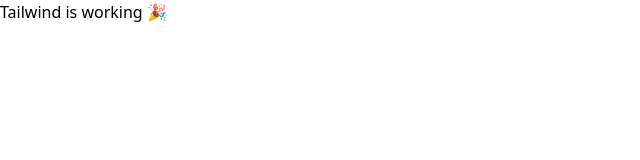
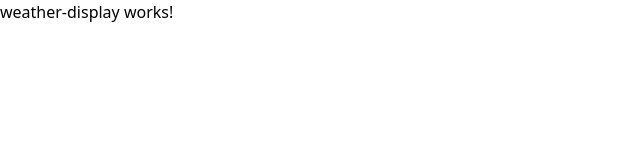
Before and after one commit to Bel-94/Skycast-rx-dashboard, an Angular app: page / in a window 1280 px wide. Shown: the top 160 px of the page, without its empty margins (0-640 px from the left). Built offline with nearby package versions, Linux system fonts and the light colour scheme.

Commit message:
feat: Make WeatherDisplay my main screen

```diff
--- a/src/app/app.html
+++ b/src/app/app.html
@@ -1,3 +1 @@
-<h1 class="text-3xl font-bold underline">
-  Tailwind is working 🎉
-</h1>
+<app-weather-display />
--- a/src/app/app.ts
+++ b/src/app/app.ts
@@ -1,9 +1,10 @@
 import { Component, signal } from '@angular/core';
 import { RouterOutlet } from '@angular/router';
+import { WeatherDisplay } from './features/weather/components/weather-display/weather-display';
 
 @Component({
   selector: 'app-root',
-  imports: [RouterOutlet],
+  imports: [RouterOutlet, WeatherDisplay],
   templateUrl: './app.html',
   styleUrl: './app.css'
 })
```
